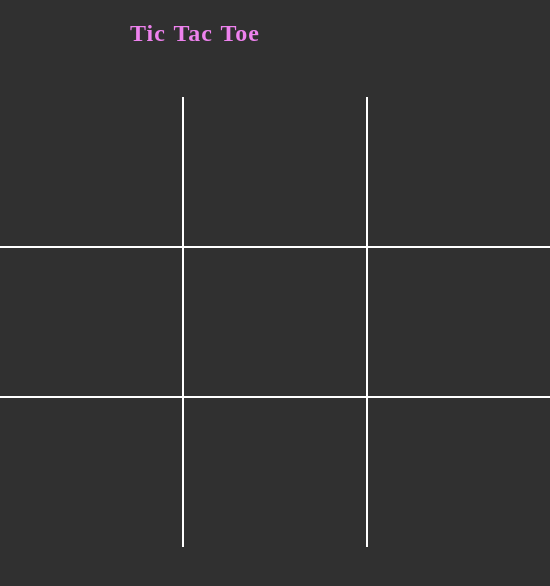
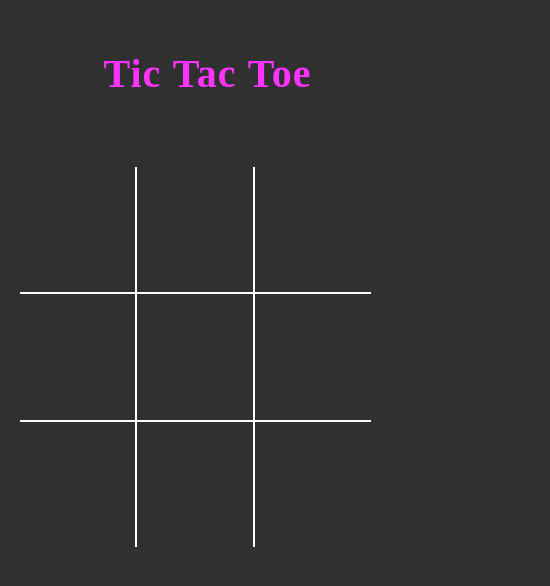
Before and after one commit to Chaitanya-Mistry/TicTacToe, a plain HTML site: page index.html in a window 390 px wide. Shown: the whole page, 550 px wide, since content can reach past the window. Drawn offline with nearby package versions, Linux system fonts and the light colour scheme.

Commit message:
Update Style.css

```diff
--- a/Style.css
+++ b/Style.css
@@ -1,7 +1,7 @@
 *{
-    box-sizing: border-box;
     margin: 0;
     padding: 0;
+    box-sizing: border-box;
 }
 body{
     background-color: rgb(48, 48, 48);
@@ -11,7 +11,7 @@ body{
     text-align: center;
     margin: 20px;
     margin-bottom: 50px;
-    color: violet;
+    color: rgb(255, 59, 255);
     letter-spacing: 1px;
     word-spacing: 1px;
 }
@@ -60,6 +60,7 @@ body{
     justify-content: center;
     align-items: center;
     font-size: 30px;
+    cursor: pointer;
 }
 #winner{
     color:yellow;
@@ -86,3 +87,21 @@ h3{
 #div3,#div6,#div9{
     border-right: none;
 }
+
+/* Responsive Site Design Goes Here */
+@media screen and (max-width:768px) {
+    #game_heading{
+        color: rgb(255, 51, 255);
+        letter-spacing: 1px;
+        word-spacing: 1px;
+        font-size: 40px;
+        margin: 50px 0px 70px 25px;
+    }
+    #game_container{
+        width: 90%;
+        margin: 0px auto;
+        height: 380px;
+        display: grid;
+        grid-template-columns: repeat(3,auto);
+    }
+}
```
